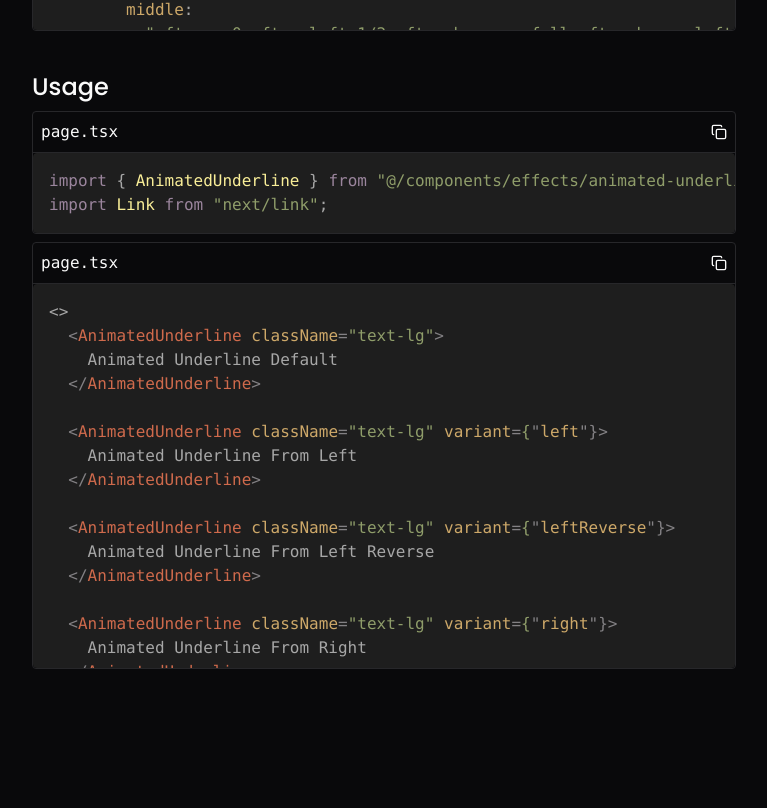
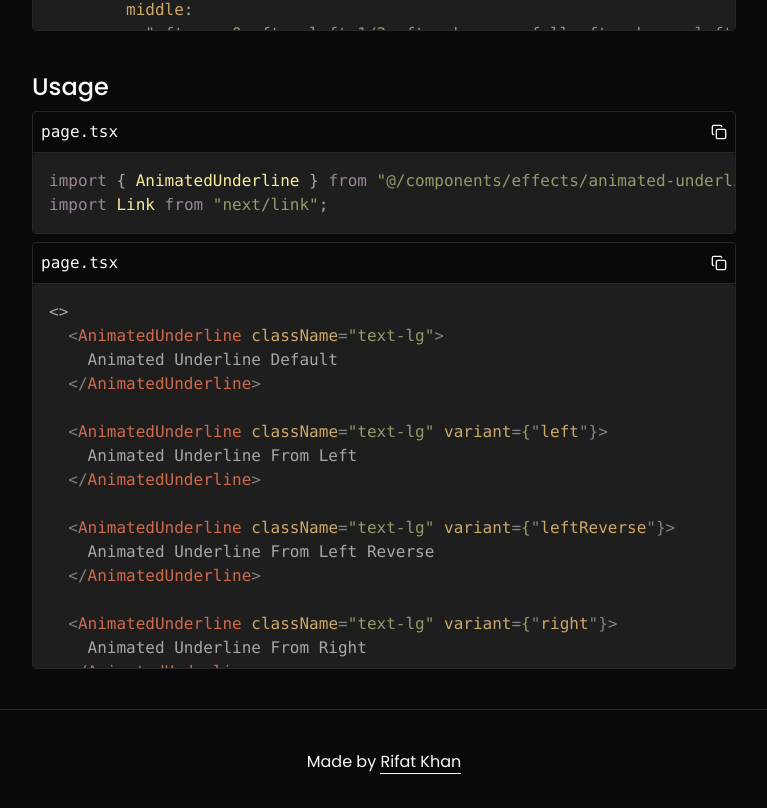
Before and after one commit to StepAsideLiL/effects, a Next.js app: page /effects/animated-underline in a window 1280 px wide. Shown: the part 1599-2407 px from the top of the page, without its empty margins (256-1023 px from the left). Before the commit the page ends 2308 px from the top, so only its background shows below. Built offline with nearby package versions, Linux system fonts and the light colour scheme.

Commit message:
add: footer

```diff
--- a/app/(main)/layout.tsx
+++ b/app/(main)/layout.tsx
@@ -1,4 +1,5 @@
 import EffectsNav from "@/components/templates/effects-nav";
+import Footer from "@/components/templates/footer";
 
 export default function MainLayout({
   children,
@@ -10,6 +11,8 @@ export default function MainLayout({
       <EffectsNav />
 
       {children}
+
+      <Footer />
     </>
   );
 }
--- /dev/null
+++ b/components/templates/footer.tsx
@@ -0,0 +1,18 @@
+import Link from "next/link";
+import React from "react";
+import { AnimatedUnderline } from "../effects/animated-underline/animated-underline";
+
+export default function Footer() {
+  return (
+    <footer className="py-10 border-t">
+      <p className="text-center">
+        Made by{" "}
+        <AnimatedUnderline variant={"middleReverse"} asChild>
+          <Link href={`https://github.com/StepAsideLiL`} target="_blank">
+            Rifat Khan
+          </Link>
+        </AnimatedUnderline>
+      </p>
+    </footer>
+  );
+}
```
